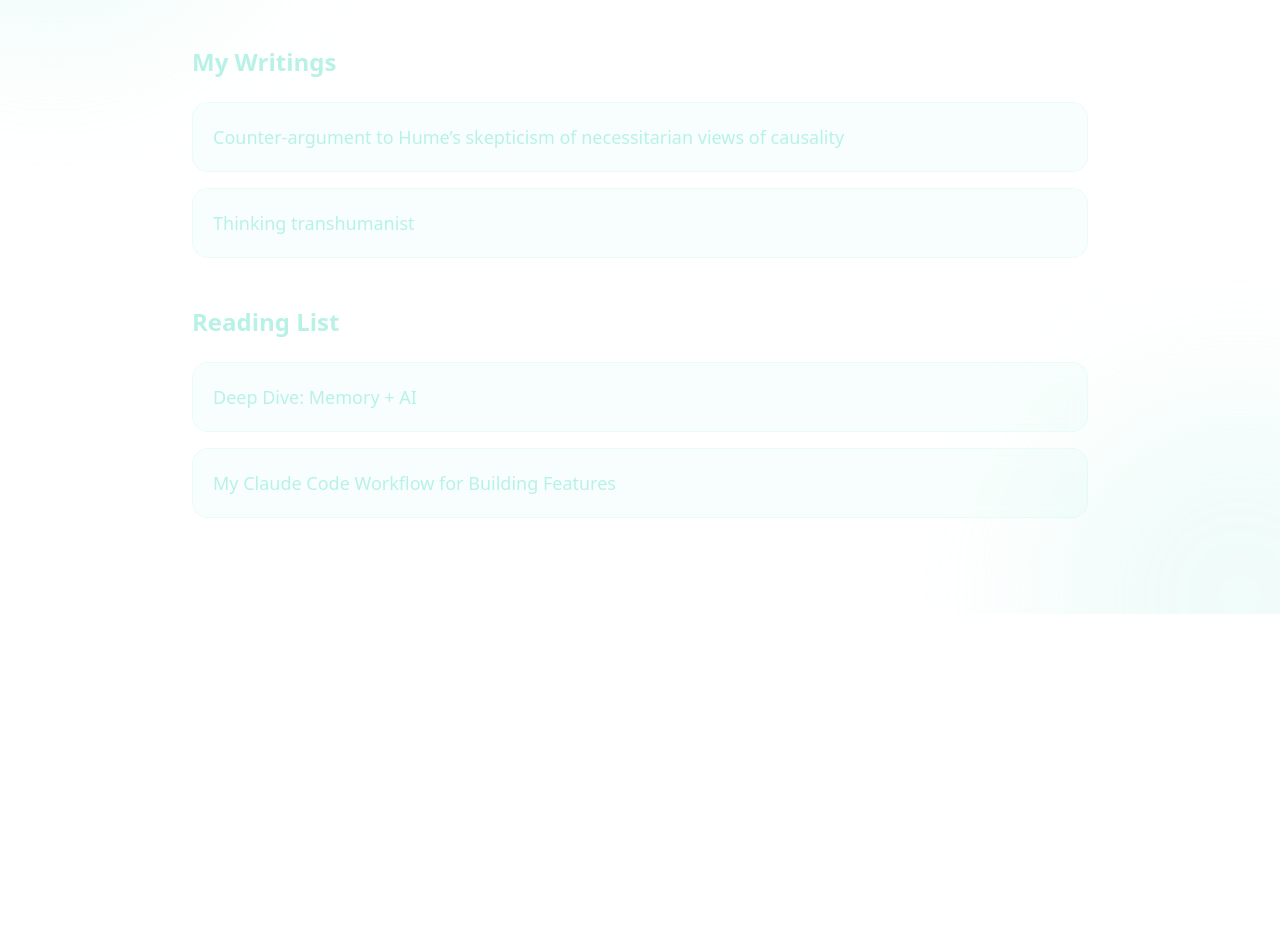
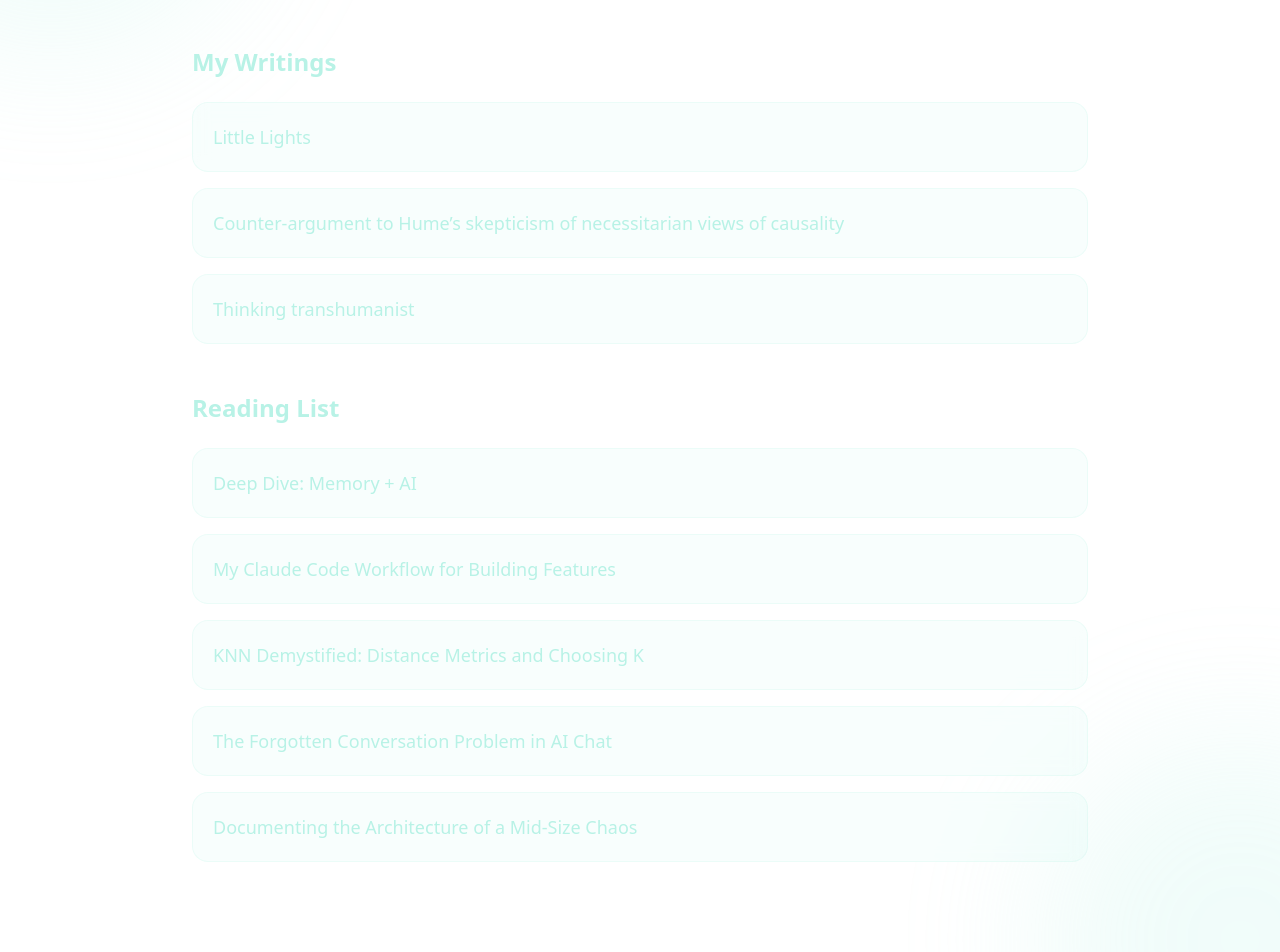
Before and after one commit to g23polar/portfolio, a React (Vite) app: page / in a window 1280 px wide. Shown: the part 7780-8732 px from the top of the page. Before the commit the page ends 8394 px from the top, so only its background shows below. Built offline with nearby package versions, Linux system fonts and the light colour scheme.

Commit message:
library additions

```diff
--- a/src/components/Library.jsx
+++ b/src/components/Library.jsx
@@ -8,6 +8,7 @@ function Library() {
 
     // Things I've written
     const writings = [
+        { title: "Little Lights", url: "https://medium.com/p/fbac34d4fce8?postPublishedType=initial" },
         { title: "Counter-argument to Hume’s skepticism of necessitarian views of causality", url: "https://medium.com/@gautamnair023/counter-argument-to-humes-skepticism-of-necessitarian-views-of-causality-af652a5defd6" }
         , {title:"Thinking transhumanist", url:"https://medium.com/@gautamnair023/thinking-transhumanist-e13dc68fafbf"}
 
@@ -17,6 +18,9 @@ function Library() {
     const readings = [
         { title: "Deep Dive: Memory + AI", url: "https://www.betaworks.com/writing/deep-dive-memory-ai" },
         { title: "My Claude Code Workflow for Building Features", url: "https://willness.dev/blog/claude-code-workflow" },
+        { title: "KNN Demystified: Distance Metrics and Choosing K", url: "https://pub.towardsai.net/knn-distance-metrics-choosing-k-modern-ai-explained-4d3a1edb52f7" },
+        { title: "The Forgotten Conversation Problem in AI Chat", url: "https://medium.com/user-experience-design-1/the-forgotten-conversation-problem-in-ai-chat-4d3d0c3ea525" },
+        { title: "Documenting the Architecture of a Mid-Size Chaos", url: "https://blog.gopenai.com/documenting-architecture-of-a-mid-size-chaos-f75695f04990" },
         // { title: "", url: "" }
     ];
 
```
